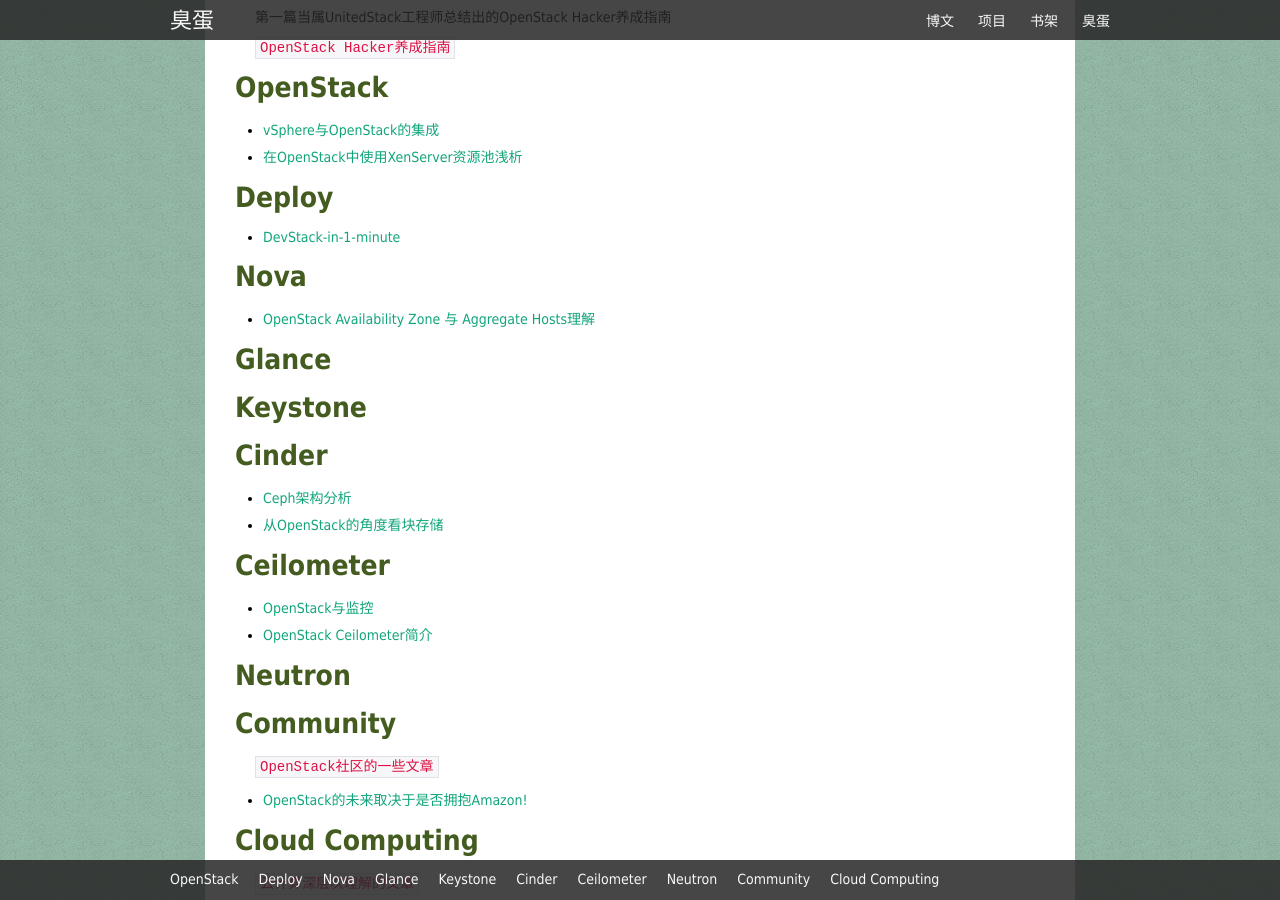
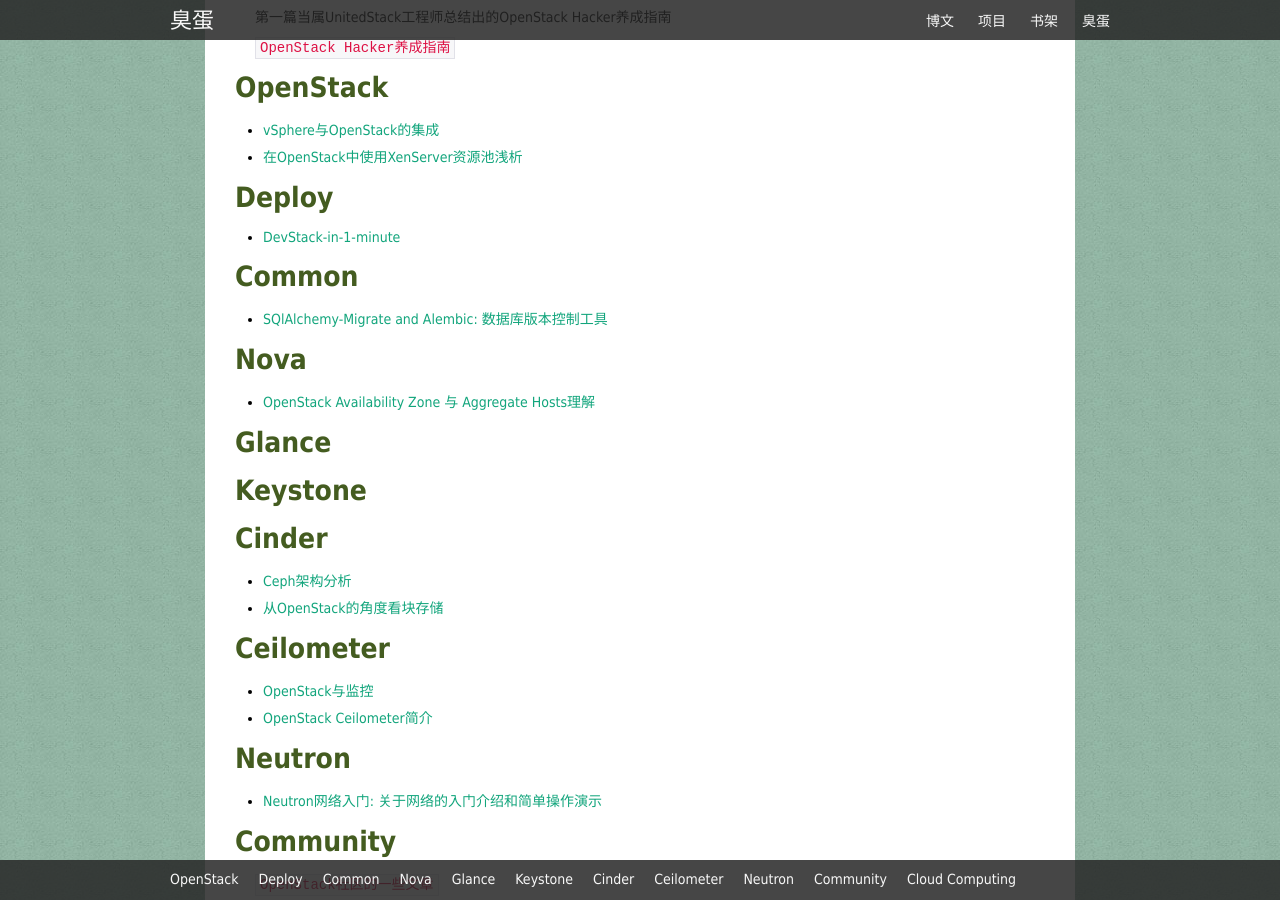
Before and after one commit to liuan/blog, a Jekyll site: the page built from _posts/2013-9-5-OpenStack文章汇总.md, in a window 1280 px wide and 900 px high, scrolled down 330 px. Built offline with Jekyll 4.4.1, drawn with Linux system fonts in a browser that asks for light colours; comment, search, counter and statistics services are not loaded.

Commit message:
openstack articles

```diff
--- a/_posts/2013-9-5-OpenStack文章汇总.md
+++ b/_posts/2013-9-5-OpenStack文章汇总.md
@@ -20,6 +20,11 @@
 
 * [DevStack-in-1-minute](http://www.sebastien-han.fr/blog/2013/08/08/devstack-in-1-minute/)
 
+
+### Common
+
+* [SQlAlchemy-Migrate and Alembic: 数据库版本控制工具](http://www.ustack.com/blog/sqlalchemy-migrate-and-alembic)
+
 ### Nova
 
 * [OpenStack Availability Zone 与 Aggregate Hosts理解](http://blog.chinaunix.net/uid-20940095-id-3875022.html)
@@ -40,6 +45,8 @@
 
 ### Neutron
 
+* [Neutron网络入门: 关于网络的入门介绍和简单操作演示](http://www.ustack.com/blog/neutron_intro)
+
 ### Community
 
 `OpenStack社区的一些文章`
```
